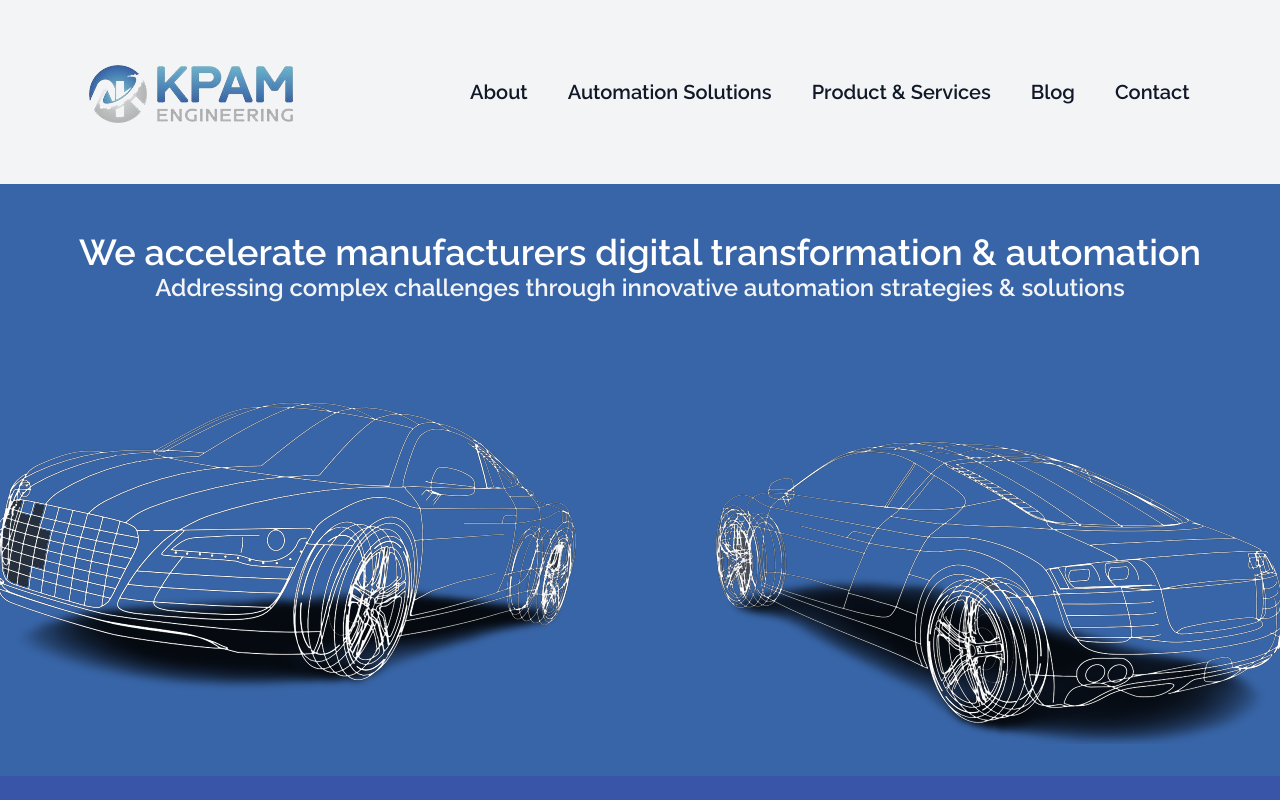
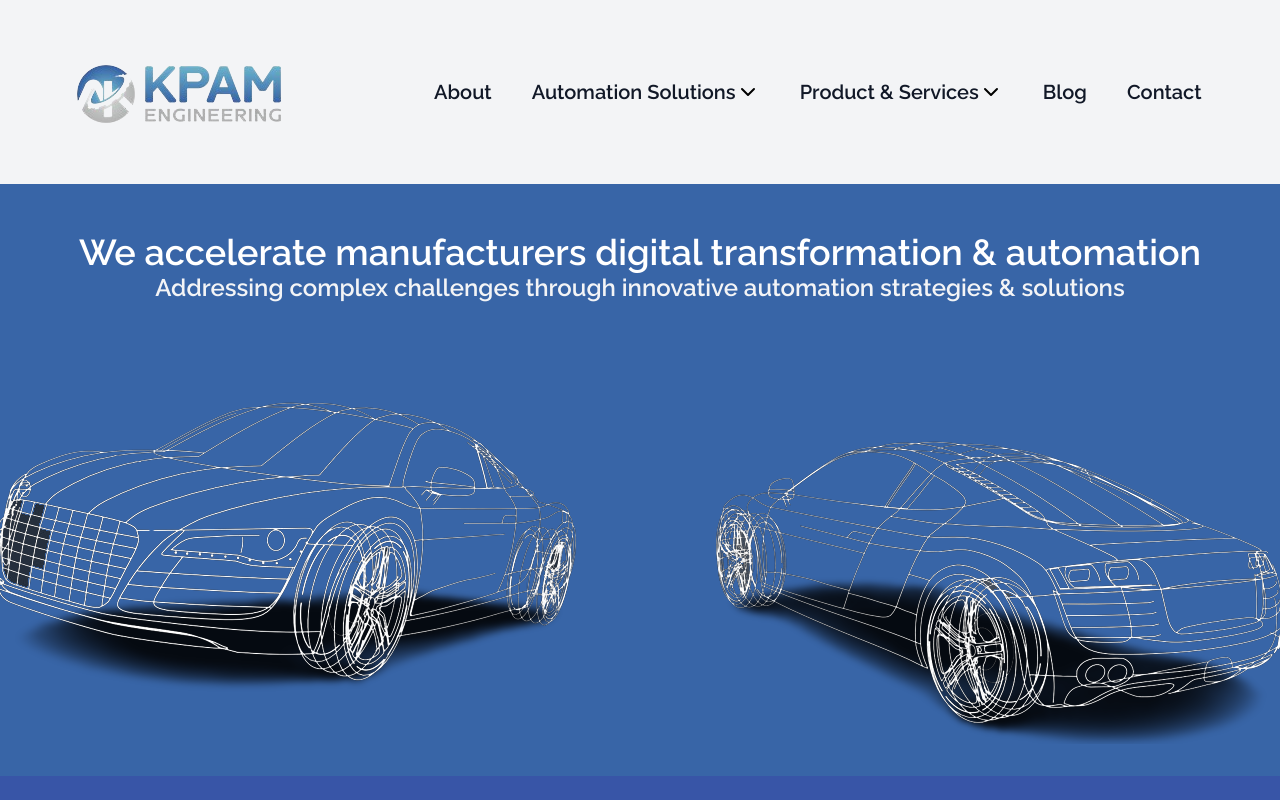
Before and after one commit to Mihir9702/kpam-engineering, a Next.js app: page / in a window 1280 px wide. Shown: the top 800 px of the page. Built offline with nearby package versions, Linux system fonts and the light colour scheme.

Commit message:
fixed navbar

```diff
--- a/package.json
+++ b/package.json
@@ -10,6 +10,7 @@
   },
   "dependencies": {
     "bootstrap": "^5.3.3",
+    "flowbite": "^2.3.0",
     "next": "14.2.3",
     "react": "^18",
     "react-bootstrap": "^2.10.2",
--- a/src/components/Navbar.tsx
+++ b/src/components/Navbar.tsx
@@ -2,83 +2,36 @@ import Image from "next/image";
 import Link from "next/link";
 import imgSrc from "@/assets/logo.png";
 import { useState } from "react";
-import {
-  AutomationSolutionsLink,
-  ProductServicesLink,
-} from "@/helpers/links";
 import { useRouter } from "next/router";
+import { AutomationSolutionsLink, ProductServicesLink } from "@/helpers/links";
+import ChevronUp from "@/assets/svg/chevron-up.svg";
+import ChevronDown from "@/assets/svg/chevron-down.svg";
 
 export default function Navbar() {
-  const [showAutomationSolutions, setShowAutomationSolutions] = useState(false);
-  const [showProductServices, setShowProductServices] = useState(false);
-
   const router = useRouter();
   return (
     <nav className="flex bg-gray-100 text-gray-900 justify-around items-center py-12">
-      <Image src={imgSrc} alt="logo" onClick={() => router.push("/")} />
+      <Image
+        src={imgSrc}
+        alt="logo"
+        onClick={() => router.push("/")}
+        className="cursor-pointer"
+      />
+
+      <Links />
+    </nav>
+  );
+}
+
+function Links() {
+  return (
     <ul className="flex justify-end gap-10 p-4 text-xl">
       <li className="hover:text-kpam-blue font-semibold">
         <Link href="/about">About</Link>
       </li>
-        <li onMouseOver={() => setShowAutomationSolutions(true)}>
-          <p
-            className={`${
-              showAutomationSolutions && "text-kpam-blue"
-            } cursor-pointer font-semibold`}
-          >
-            Automation Solutions
-          </p>
-          {showAutomationSolutions && (
-            <ul
-              onMouseOut={() => setShowAutomationSolutions(false)}
-              className="absolute flex flex-col
-                gap-1 my-1 z-10 bg-gray-100 border-2 border-kpam-blue
-                text-[16px] max-w-[200px] text-center rounded-lg"
-            >
-              {AutomationSolutionsLink.map((item, i) => (
-                <Link key={item.title} href={item.href}>
-                  <li
-                    className={`${
-                      i % 2 !== 0 ? "bg-gray-200" : ""
-                    } hover:bg-kpam-blue hover:text-white cursor-pointer`}
-                  >
-                    {item.title}
-                  </li>
-                </Link>
-              ))}
-            </ul>
-          )}
-        </li>
 
-        <li onMouseOver={() => setShowProductServices(true)}>
-          <p
-            className={`${
-              showProductServices && "text-kpam-blue"
-            } cursor-pointer font-semibold`}
-          >
-            Product & Services
-          </p>
-          {showProductServices && (
-            <ul
-              onMouseOut={() => setShowProductServices(false)}
-              className="absolute flex flex-col
-                gap-1 my-1 z-10 bg-gray-100 border-2 border-kpam-blue
-                text-[16px] max-w-[200px] text-center rounded-lg"
-            >
-              {ProductServicesLink.map((item, i) => (
-                <Link key={item.title} href={item.href}>
-                  <li
-                    className={`${
-                      i % 2 !== 0 ? "bg-gray-200" : ""
-                    } hover:bg-kpam-blue hover:text-white cursor-pointer`}
-                  >
-                    {item.title}
-                  </li>
-                </Link>
-              ))}
-            </ul>
-          )}
-        </li>
+      <AutomationSolutions />
+      <ProductAndServices />
 
       <li className="hover:text-kpam-blue font-semibold">
         <Link href="/blog">Blog</Link>
@@ -88,6 +41,89 @@ export default function Navbar() {
         <Link href="/contact">Contact</Link>
       </li>
     </ul>
-    </nav>
   );
 }
+
+function AutomationSolutions() {
+  const [showAutomationSolutions, setShowAutomationSolutions] = useState(false);
+  return (
+    <div className="relative inline-block text-left">
+      <div>
+        <button
+          type="button"
+          className="flex items-center font-semibold"
+          onClick={() => setShowAutomationSolutions(!showAutomationSolutions)}
+        >
+          Automation Solutions
+          {showAutomationSolutions ? (
+            <Image src={ChevronUp} alt="chevron-up-icon" />
+          ) : (
+            <Image src={ChevronDown} alt="chevron-down-icon" />
+          )}
+        </button>
+
+        <div
+          className={`${
+            showAutomationSolutions ? "block" : "hidden"
+          } absolute right-0 z-10 mt-2 w-56 origin-top-right rounded-md bg-white shadow-lg ring-1 ring-black ring-opacity-5 focus:outline-none`}
+        >
+          <div className="p-1 py-2" role="none">
+            {AutomationSolutionsLink.map((item, i) => (
+              <Link key={item.title} href={item.href}>
+                <li
+                  className={`${
+                    i % 2 !== 0 ? "bg-gray-200" : ""
+                  } hover:bg-kpam-blue hover:text-white cursor-pointer block px-4 py-2 text-center text-sm`}
+                >
+                  {item.title}
+                </li>
+              </Link>
+            ))}
+          </div>
+        </div>
+      </div>
+    </div>
+  );
+}
+
+function ProductAndServices() {
+  const [showProductServices, setShowProductServices] = useState(false);
+  return (
+    <div className="relative inline-block text-left">
+      <div>
+        <button
+          type="button"
+          className="flex items-center font-semibold"
+          onClick={() => setShowProductServices(!showProductServices)}
+        >
+          Product & Services
+          {showProductServices ? (
+            <Image src={ChevronUp} alt="chevron-up-icon" />
+          ) : (
+            <Image src={ChevronDown} alt="chevron-down-icon" />
+          )}
+        </button>
+
+        <div
+          className={`${
+            showProductServices ? "block" : "hidden"
+          } absolute right-0 z-10 mt-2 w-56 origin-top-right rounded-md bg-white shadow-lg ring-1 ring-black ring-opacity-5 focus:outline-none`}
+        >
+          <div className="p-1 py-2" role="none">
+            {ProductServicesLink.map((item, i) => (
+              <Link key={item.title} href={item.href}>
+                <li
+                  className={`${
+                    i % 2 !== 0 ? "bg-gray-200" : ""
+                  } hover:bg-kpam-blue hover:text-white cursor-pointer block px-4 py-2 text-center text-sm`}
+                >
+                  {item.title}
+                </li>
+              </Link>
+            ))}
+          </div>
+        </div>
+      </div>
+    </div>
+  );
+}
--- a/src/components/text/BlogText.tsx
+++ b/src/components/text/BlogText.tsx
@@ -20,6 +20,12 @@ export default function BlogText() {
             return <Card key={i} title={title} content={content} src={post} href="#" />
           })}
         </div>
+
+        <div className="flex gap-8 my-8">
+          {[post2, post1, post2].map((post, i) => {
+            return <Card key={i} title={title} content={content} src={post} href="#" />
+          })}
+        </div>
       </div>
     </section>
   );
--- a/src/styles/globals.css
+++ b/src/styles/globals.css
@@ -1,13 +1,16 @@
 @tailwind base;
 @tailwind components;
 @tailwind utilities;
+
+@import 'flowbite/dist/flowbite.css';
+
 
 body {
   @apply bg-kpam-blue;
 }
 
 .cta {
-  background-image: url('/assets/network.png');
+  background-image: url('../assets/stock/network.png');
   background-size: cover;
   width: 100%;
   height: 100%;
--- a/tailwind.config.ts
+++ b/tailwind.config.ts
@@ -5,14 +5,16 @@ const config: Config = {
     "./src/pages/**/*.{js,ts,jsx,tsx,mdx}",
     "./src/components/**/*.{js,ts,jsx,tsx,mdx}",
     "./src/app/**/*.{js,ts,jsx,tsx,mdx}",
+    "./node_modules/flowbite/**/*.js",
   ],
+
   theme: {
     extend: {
-      colors:  {
-        'kpam-blue': '#3865a7',
-        'kpam-blue-o': '#3855a7',
-        'kpam-light-blue': '#7cdef9',
-        'kpam-light-blue-o': '#7ccef9'
+      colors: {
+        "kpam-blue": "#3865a7",
+        "kpam-blue-o": "#3855a7",
+        "kpam-light-blue": "#7cdef9",
+        "kpam-light-blue-o": "#7ccef9",
       },
 
       backgroundImage: {
@@ -22,6 +24,6 @@ const config: Config = {
       },
     },
   },
-  plugins: [],
+  plugins: [require("flowbite/plugin")],
 };
 export default config;
```
Also changed, not shown: src/assets/svg/chevron-down.svg (added), src/assets/svg/chevron-up.svg (added). Lines whose indentation alone changed are shown as unchanged.
